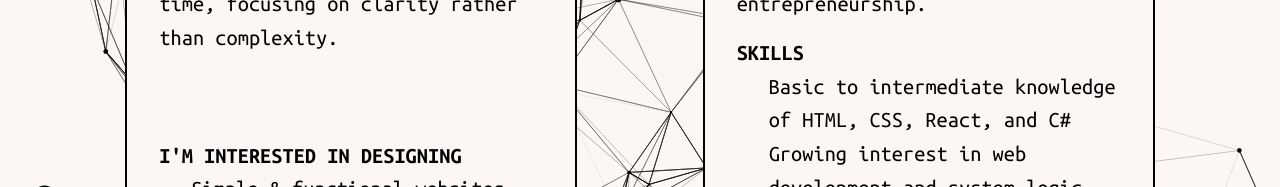
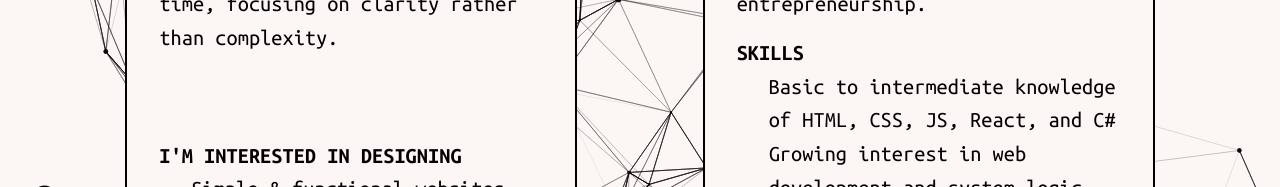
Before and after one commit to Aksakallar/2.sitem, a React (Create React App) app: page /skills in a window 1280 px wide. Shown: the part 359-546 px from the top of the page. Built offline with nearby package versions, Linux system fonts and the light colour scheme.

Commit message:
Update skills description to include JS instead of C#

```diff
--- a/src/components/MySkillsPage.js
+++ b/src/components/MySkillsPage.js
@@ -143,7 +143,7 @@ const MySkillsPage = () => {
   <Description>
     <strong>Skills</strong>
     <p>
-      Basic to intermediate knowledge of HTML, CSS, React, and C#
+      Basic to intermediate knowledge of HTML, CSS, JS, React, and C#
     </p>
     <p>
       Growing interest in web development and system logic
```
